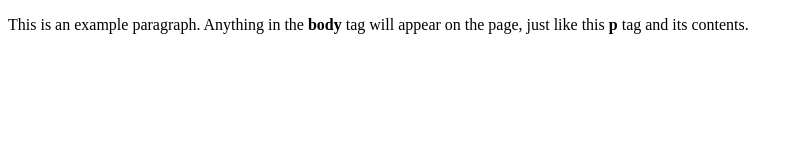
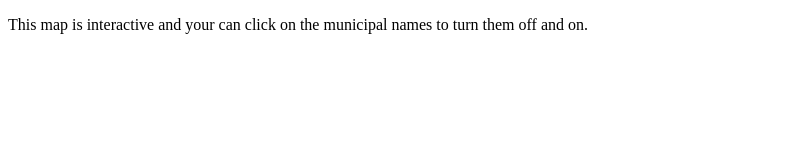
Before and after one commit to robheinrichs/robheinrichs, a plain HTML site: page index.html in a window 1280 px wide. Shown: the whole page, without its empty margins (0-800 px from the left). Drawn offline with Linux system fonts and the light colour scheme.

Commit message:
Update index.html

```diff
--- a/index.html
+++ b/index.html
@@ -1,9 +1,9 @@
 <!doctype html>
 <html>
   <head>
-    <title>This is the title of the webpage!</title>
+    <title>Map of the Tricities</title>
   </head>
   <body>
-    <p>This is an example paragraph. Anything in the <strong>body</strong> tag will appear on the page, just like this <strong>p</strong> tag and its contents.</p>
+    <p>This map is interactive and your can click on the municipal names to turn them off and on.</p>
   </body>
 </html>
```
